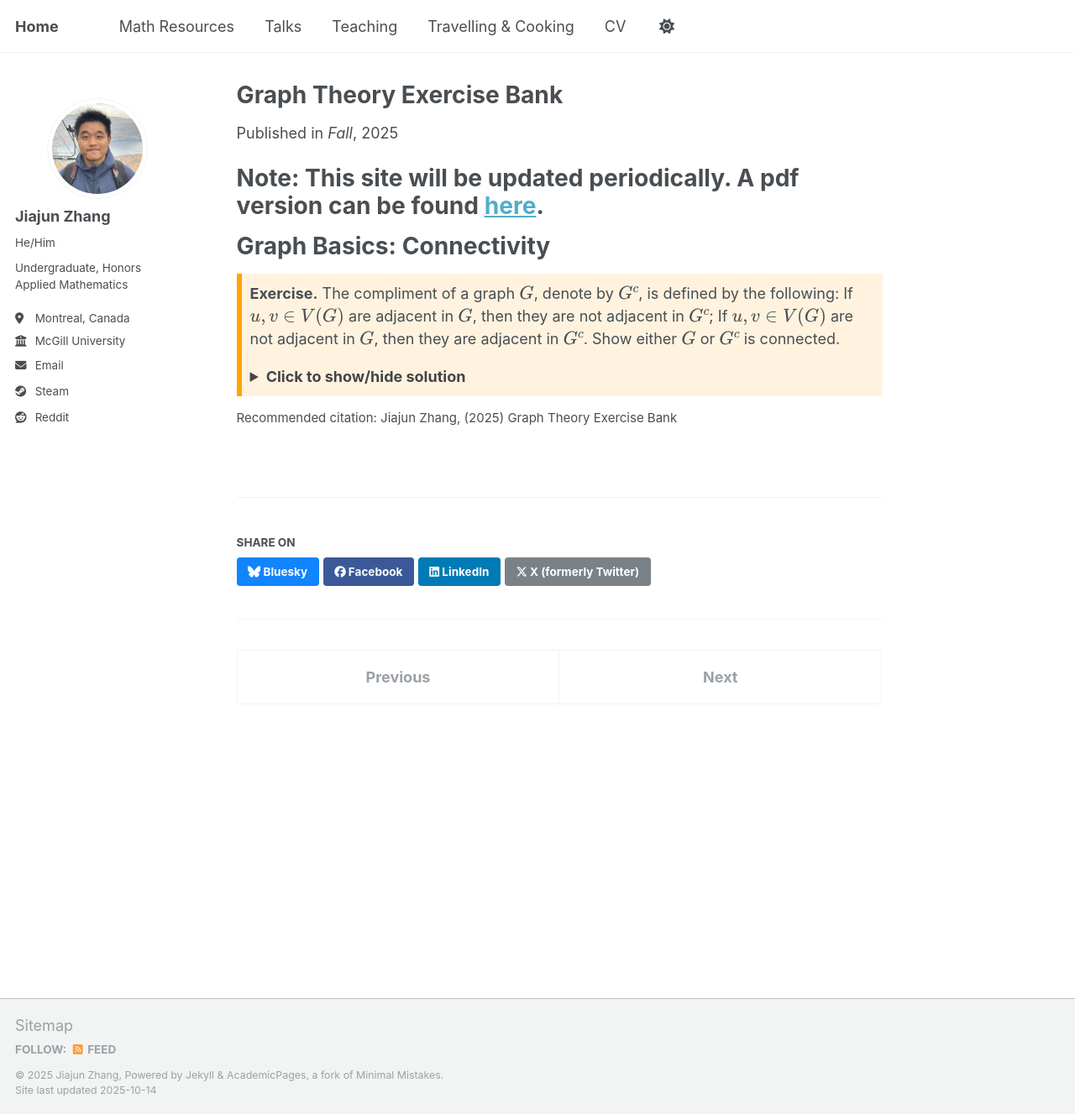
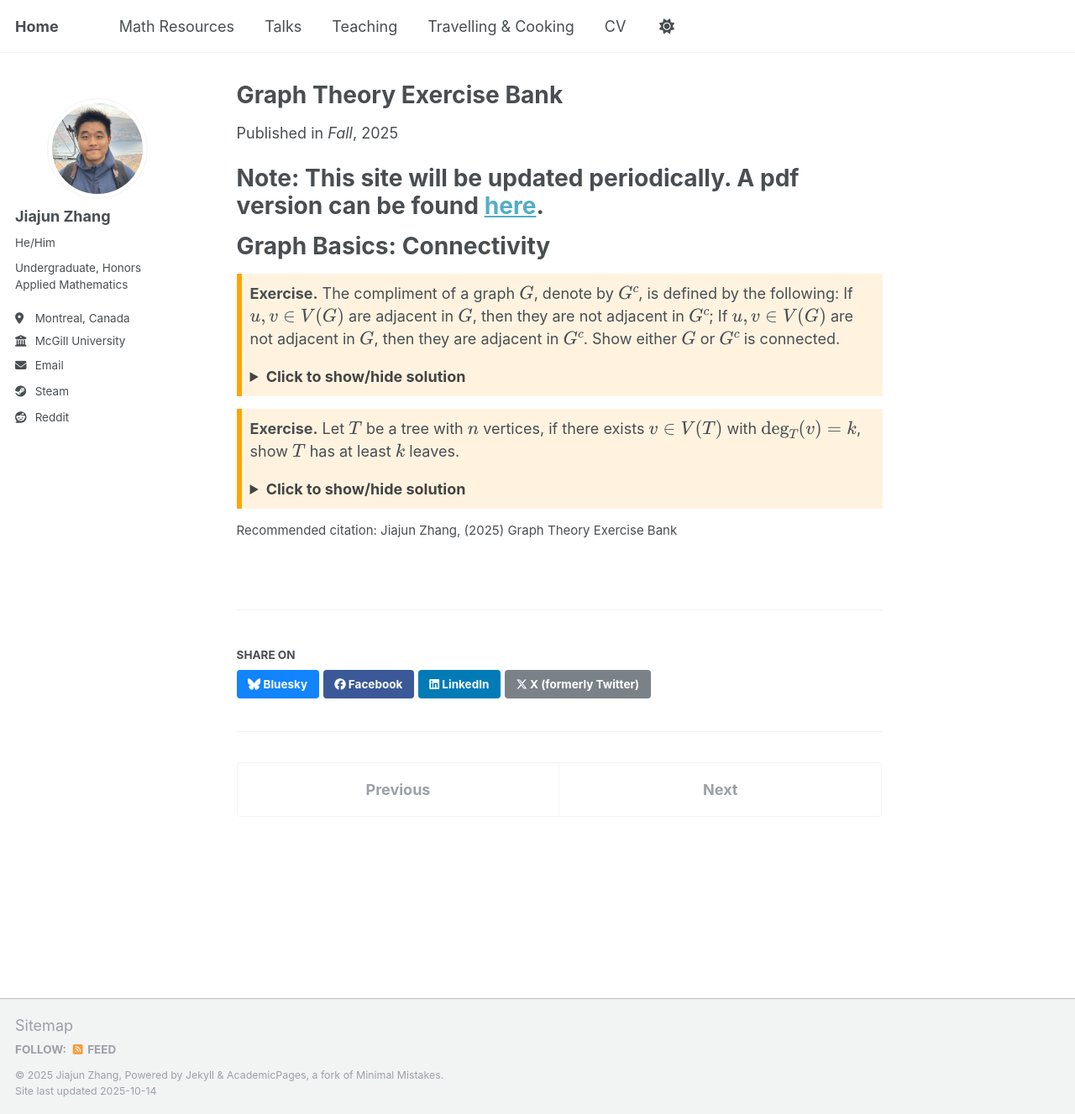
Before and after one commit to JohanssonRein/JohanssonRein.github.io, a Jekyll site: the page built from _publications/discreteexercise.md, in a window 1280 px wide and 1327 px high. Shown: the whole window at 84% size. Built offline with Jekyll 4.4.1, drawn with Linux system fonts in a browser that asks for light colours.

Commit message:
Update discreteexercise.md

```diff
--- a/_publications/discreteexercise.md
+++ b/_publications/discreteexercise.md
@@ -34,3 +34,33 @@ Hence $G^c$ is connected.
   </div>
 </details>
 </div>
+
+<div style="border-left: 6px solid orange; background-color: #fff3e0; padding: 10px; margin: 15px 0;">
+  <strong>Exercise.</strong>  Let $T$ be a tree with $n$ vertices, if there exists $v \in V(T)$ with $\deg_T(v)=k$, show $T$ has at least $k$ leaves.
+<details style="margin-top: 1em;">
+  <summary style="font-weight: bold; color: #444; cursor: pointer;">
+    Click to show/hide solution
+  </summary>
+  <div style="border-left: 6px solid gray; background-color: #f9f9f9; padding: 10px; margin-top: 10px;">
+    <strong>Solution.</strong><br>
+
+   If $n=0$ then there is nothing to show. We assume $T$ has at most $k-1$ leaves, and we can even let $k$ be the largest degree. Then by handshaking lemma we have
+
+   $$
+\begin{align}
+2|E(T)| &= \sum_{v \in V(T)} \deg(v)\\
+&\leq k-1+\sum_{v \in V(T),\deg(v)>1} \deg(v)\\
+&\leq k-1+(n-k+1)k
+\end{align}
+$$
+
+also we know $T$ is a tree so $|E(T)|+1=|V(T)|$ and we indeed have $2n-2 \leq k-1+(n-k+1)k$. Fix $n$ and we have
+
+$$
+2n-2 \leq -k^2+(n+2)k-1
+$$
+
+as a function of $k$ where $k \in\mathbb{N}$. Let $f(k) = -k^2+(n+2)k-1$, it is a parabola which obtains its maximum at $k=n+2$. However $f(2n+2) = -(n+2)^2 +(n+2)(n+2)-1=-1$ and $2n-2 \leq -1$ iff $n=0$, a contradiction.
+  </div>
+</details>
+</div>
```
